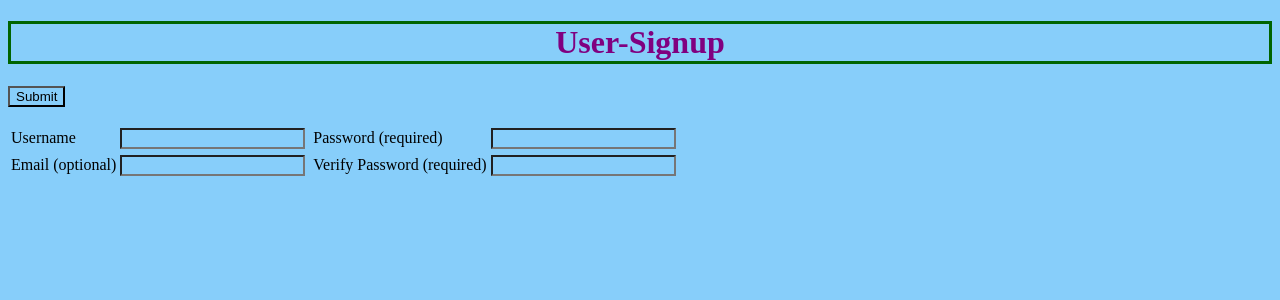
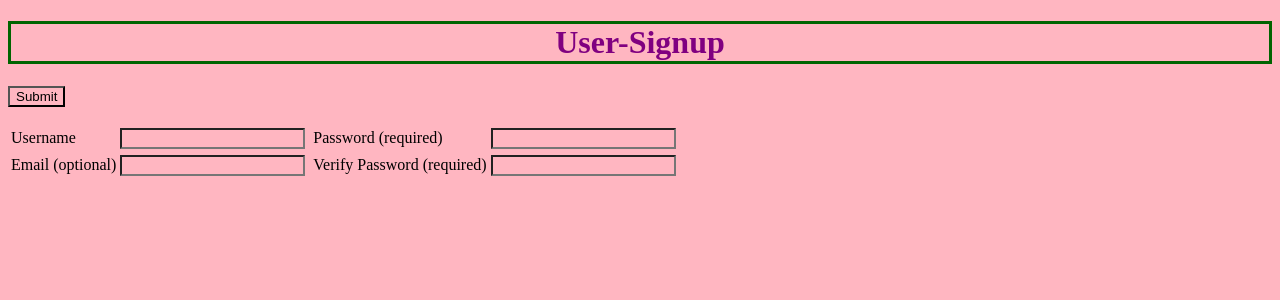
Before and after one commit to bmckenna71/user-signup, a Flask app: page / in a window 1280 px wide. Shown: the top 300 px of the page. Run offline with Flask 2, Linux system fonts and the light colour scheme.

Commit message:
fixed background color

```diff
--- a/static/styles.css
+++ b/static/styles.css
@@ -1,5 +1,5 @@
 *{
-    background-color:lightskyblue;
+    background-color:lightpink;
 }
 
 .error {
@@ -7,7 +7,7 @@
 }
 
 .hi{
-    background-color: lightskyblue;
+    background-color: lightpink;
     color:purple;
     border:solid darkgreen 3px;
     text-align:center;
```
